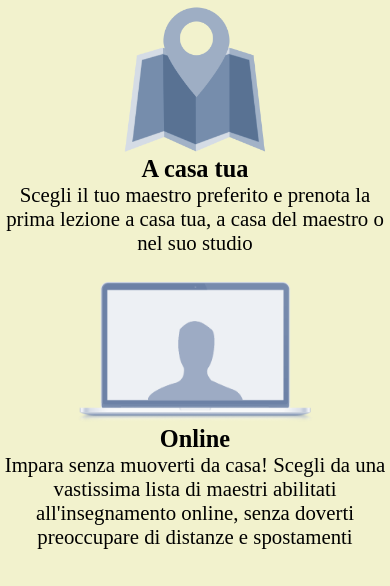
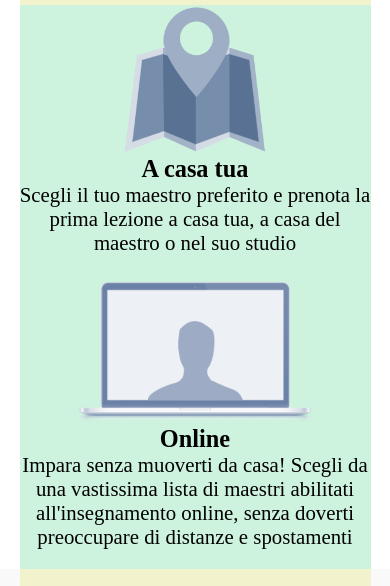
Before and after one commit to DanieleGelsomino/html-css-resp-wannabe, a plain HTML site: page index.html in a window 390 px wide. Shown: the part 72-658 px from the top of the page. Drawn offline with Linux system fonts and the light colour scheme.

Commit message:
init bonus

```diff
--- a/css/mediaquery.css
+++ b/css/mediaquery.css
@@ -66,3 +66,21 @@
     border: 1px solid;
   }
 }
+
+/* dektop first */
+
+@media screen and (max-width: 840px) {
+  .row {
+    width: 90%;
+    margin-left: auto;
+    margin-right: auto;
+  }
+
+  #lezioni .row > .left,
+  #lezioni .row > .right {
+    width: 100%;
+    padding-bottom: 20px;
+    font-size: 1.3rem;
+    background-color: rgb(205, 242, 222);
+  }
+}
```
